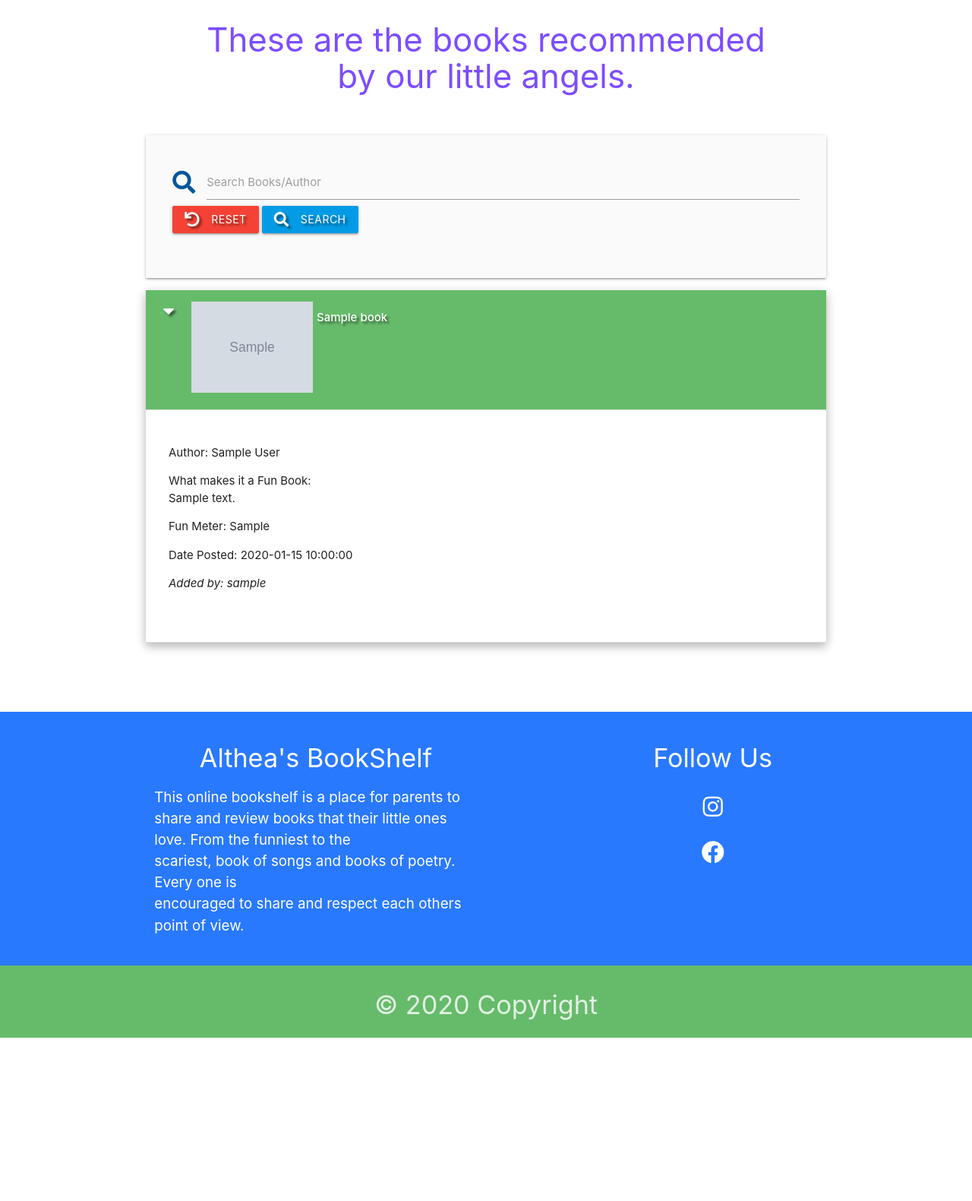
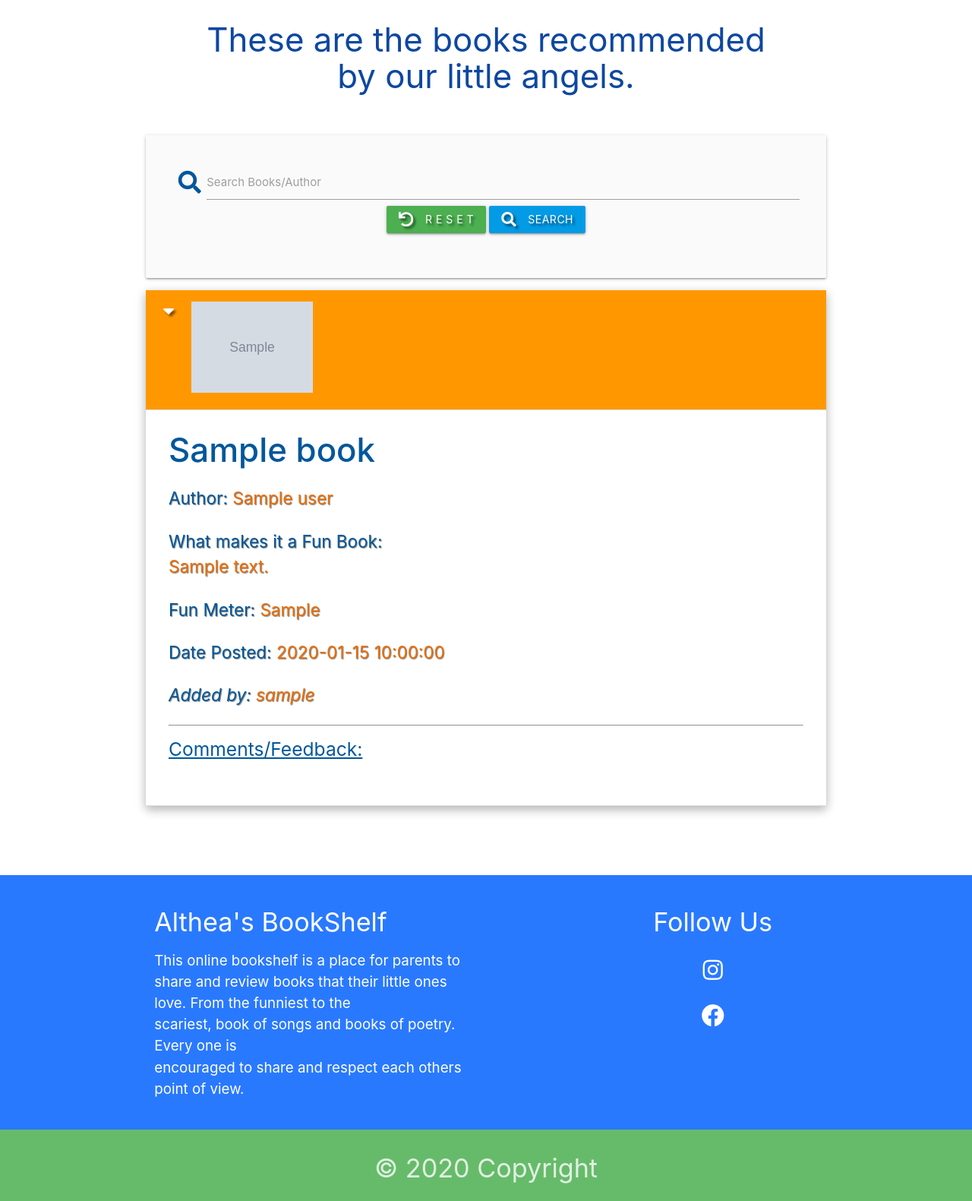
Before and after one commit to Code-Institute-Submissions/althea-bookshelf, a Flask app: page / in a window 1280 px wide, after a click that opens the changed part. Shown: the part 94-1675 px from the top of the page at 76% size. Before the commit the page ends 1460 px from the top, so only its background shows below. Run offline with Flask 2, Linux system fonts and the light colour scheme; grey boxes marked "Sample" are stand-in pictures; a database or web service that is not in the repository returns one stand-in record (values such as "Sample title"); some libraries are stand-ins or nearby versions.

Commit message:
Updated text appearance

```diff
--- a/app.py
+++ b/app.py
@@ -170,6 +170,8 @@ def add_book():
 @app.route("/edit_book/<book_id>", methods=["GET", "POST"])
 def edit_book(book_id):
     if request.method == "POST":
+        photo = request.files['photo_url']
+        photo_upload = cloudinary.uploader.upload(photo)
         is_recommend = "on" if request.form.get("is_recommend") else "off"
         review = {
             "book_title": request.form.get("book_title"),
@@ -178,7 +180,8 @@ def edit_book(book_id):
             "fun_meter": request.form.get("fun_meter"),
             "is_recommend": is_recommend,
             "date_posted": request.form.get("date_posted"),
-            "username": session["user"]
+            "username": session["user"],
+            "photo_url": photo_upload["secure_url"]
         }
         mongo.db.books.update({"_id": ObjectId(book_id)}, review)
         flash("Book review is updated!")
--- a/static/css/style.css
+++ b/static/css/style.css
@@ -9,7 +9,9 @@ body {
     flex: 1 0 auto;
   }
 
-/* navbar */
+
+/* -- navbar-- */
+
 .brand-logo {
     font-size: 3em;
 }
@@ -23,6 +25,13 @@ body {
     font-size: 1.25em;
 }
 
+/* -- modal messages --*/
+
+.modal {
+    color: #0d47a1;
+    text-shadow: none;
+}
+
 #book_title,
 #book_author, #angel_name {
     text-transform: capitalize;
@@ -32,33 +41,71 @@ body {
     text-shadow: 3px 3px 3px rgba(0, 0, 0, 0.5)
 }
 
+/*-- flash message --*/
+
 .flashes h4 {
     line-height: 2;
 }
 
+.flashes {
+    color: #0d47a1;
+}
+
+/*-- text colors --*/
+
 .register {
-    color: #03a9f4 ;
+    color: #0d47a1 ;
 }
 
 .slogan {
-    color: #7c4dff ;
+    color: #0d47a1 ;
     margin-bottom: 1.2em;
 }
+
+.book-details {
+    color: #01579b;
+    font-size: 1.5em;
+    text-shadow: 1px 1px 1px rgba(0, 0, 0, 0.5);
+}
+
+.book-info {
+    color: #ef6c00 ;
+}
+
+.review-by {
+    color: #0288d1 ;
+    font-size: 1em;
+}
+
+.book-review {
+    color: #f57c00  ;
+}
+
+/*-- buttons --*/
 
 .btn-small {
     margin: 5px;
 }
+
+/*-- collapsible --*/
 
 .collapsible-header .col strong {
     margin: 5px;
     line-height: 42px;
 }
 
+.collapsible-body {
+    padding-left: 2em;
+    padding-right: 2em;
+    padding-top: 0px;
+}
+
 img {
     height: 8em;
 }
 
-/* Footer */
+/*-- footer --*/
+
 .page-footer{
     margin-top: 5em;
 }
@@ -72,3 +119,7 @@ img {
     font-size: 2em;
     padding: 0.5em;
 }
+
+.fa-thumbs-up {
+    font-size: 2em;
+}
--- a/templates/base.html
+++ b/templates/base.html
@@ -82,7 +82,7 @@
         <div class="container">
             <div class="row">
                 <div class="col l6 s12">
-                    <h4 class="center-align">Althea's BookShelf</h4>
+                    <h4 class="left-align">Althea's BookShelf</h4>
                     <p class="footer-about">
                         This online bookshelf is a place for parents to share and review
                         books that their little ones love. From the funniest to the<br>
--- a/templates/books.html
+++ b/templates/books.html
@@ -5,20 +5,18 @@
 
     <!-- creating a search for all books -->
     <div class="row card-panel grey lighten-5">
-        <form action="{{ url_for('search') }}" method="post" class="col s12">
-            <div class="row valign-wrapper left-align">
+        <form action="{{ url_for('search') }}" method="post">
+            <div class="row valign-wrapper center-align">
                 <div class="input-field col s12 m12">
                     <i class="fas fa-search prefix light-blue-text text-darken-4"></i>
                     <input type="text" name="query" id="query" minlength="3" class="validate" required>
                     <label for="query">Search Books/Author</label>
 
-                    <a href="{{ url_for('get_books') }}" class="red btn text-shadow">
-                        <i class="fas fa-undo left"></i>
-                        Reset
-                        </a>
+                    <a href="{{ url_for('get_books') }}" class="green btn text-shadow">
+                        R e s e t<i class="fas fa-undo left"></i>
+                    </a>
                     <button type="submit" class="light-blue darken-1 btn text-shadow">
-                        <i class="fas fa-search left"></i>
-                        Search
+                        Search<i class="fas fa-search left"></i>
                     </button>
                 </div>
             </div>
@@ -29,33 +27,45 @@
     <ul class="collapsible popout">
         {% for book in books %}
         <li>
-            <div class="collapsible-header green lighten-1 white-text text-darken-4 text-shadow">
+            <div class="collapsible-header orange white-text text-darken-4 text-shadow">
 
                 <!-- adding image of book -->
-                 <i class="fas fa-caret-down"></i>
-                <div class="col s3">
+                <i class="fas fa-caret-down"></i>
+                <div class="col s6">
                     <img class="card-images" src="{{ book.photo_url }}" alt="book-picture">
                 </div>
-                <div class="col s3">
+
+                <div class="col s6">
 
                     <!-- adding remove and edit book functionality -->
+                    {% if session.user|lower == book.username|lower %}
+                        <a href="#remove{{ loop.index }}" class="btn-small green waves-effect waves-light                  modal-trigger">
+                            Delete
+                        </a>
 
-                    {% if session.user|lower == book.username|lower %}
-                        <a href="#remove{{ loop.index }}" class="btn-small green accent-4 waves-effect waves-light                  modal-trigger">
-                            Remove Book
-                        </a>
                         <a href="{{ url_for('edit_book', book_id=book._id) }}" class="btn-small light-blue accent-4">
-                            Edit Book
+                            Update
                         </a>
 
                         <!-- modal body for removing a book -->
                         <div id="remove{{ loop.index }}" class="modal">
                             <div class="modal-content">
-                                <h4>Are you sure you want to remove this book?</h4>
+                                <h3 class="center-align">Delete Book</h3>
+                                <p class="center-align">Are you sure you want to remove this book?</p>
                             </div>
-                            <div class="modal-footer">
-                                <a href="{{ url_for('remove_book', book_id=book._id) }}" class="btn waves-light waves-effect yellow">Delete</a>
-                                <a href="{{ url_for('get_books') }}" class="modal-close btn waves-light waves-effect  blue">Cancel</a>
+                            <div class="row">
+                                <div class="col s6 center-align">
+                                    <a href="{{ url_for('remove_book', book_id=book._id) }}"
+                                        class="btn-small green accent-4 waves-effect waves-light">
+                                    Delete
+                                    </a>
+                                </div>
+                                <div class="col s6 center-align">
+                                    <a href="{{ url_for('get_books') }}"
+                                        class="modal-close btn waves-light waves-effect btn light-blue">
+                                    Cancel
+                                    </a>
+                                </div>
                             </div>
                         </div>
                     {% endif %}
@@ -63,8 +73,7 @@
                 </div>
 
                 <!-- adding the book title and is recommended -->
-                <div class="col s6">
-                    <strong>{{ book.book_title }}</strong>
+                <div class="hide-on-small-only">
                     {% if book.is_recommend == "on" %}
                         <i class="fas fa-thumbs-up light-blue-text text-lighten-2 tooltipped"
                             data-position="right" data-tooltip="Recommended"></i>
@@ -75,21 +84,40 @@
 
             <!-- adding other details of the book -->
             <div class="collapsible-body">
-                <p>Author: <span>{{ book.book_author }}</span></p>
-                <p>What makes it a Fun Book: <br>{{ book.book_review }}</p>
-                <p>Fun Meter: <span>{{ book.fun_meter }}</span></p>
-                <p>Date Posted: <span>{{ book.date_posted }}</span></p>
-                <p><em> Added by: {{ book.username }}</em></p>
+                <h3 class="light-blue-text text-darken-4">
+                    <strong>{{ book.book_title|capitalize }}</strong>
+                </h3>
+                <p class="book-details">Author: <span class="book-info">
+                    {{ book.book_author|capitalize }}
+                </span></p>
+                <p class="book-details">What makes it a Fun Book:
+                    <br><span class="book-info">{{ book.book_review }}</span>
+                </p>
+                <p class="book-details">Fun Meter:
+                    <span class="book-info">{{ book.fun_meter }}</span>
+                </p>
+                <p class="book-details">Date Posted:
+                    <span class="book-info">{{ book.date_posted }}</span>
+                </p>
+                <p class="book-details"><em> Added by:
+                    <span class="book-info">{{ book.username }}</span></em>
+                </p>
 
-                <!-- adding a review on the books -->
-                <div class="row">
+                <hr>
+                <!-- adding a review of the books -->
+                <div class="row ">
+                <h5 class="light-blue-text text-darken-4"><u> Comments/Feedback: </u></h5>
                     {% if session.user %}
                         {% for reviews in review %}
                             {% if reviews.title==book.book_title %}
 
                             <div>
-                                <p><span>Reviewed by:</span> {{ reviews.username }}</p>
-                                <p><span>Book Review:</span> {{ reviews.user_review }}</p>
+                                <p class="review-by">Reviewed by:<span class="book-review">
+                                    {{ reviews.username }} </span>
+                                </p>
+                                <p class="review-by">Book Review:<span class="book-review">
+                                    {{ reviews.user_review }} </span>
+                                </p>
                             </div>
 
                             {% if reviews.username==session.user %}
@@ -103,8 +131,8 @@
                                         <h4>Are you sure you want to delete your review?</h4>
                                     </div>
                                     <div class="modal-footer">
-                                        <a href="{{ url_for('remove_review', review_id=reviews._id) }}" class="btn waves-light waves-effect yellow">Delete</a>
-                                        <a href="#!" class="modal-close btn waves-light waves-effect  blue">Cancel</a>
+                                        <a href="{{ url_for('remove_review', review_id=reviews._id) }}" class="btn-small green accent-4 waves-effect waves-light">Delete</a>
+                                        <a href="#!" class="modal-close btn waves-light waves-effect blue">Cancel</a>
                                     </div>
                                 </div>
                                 {% endif %}
@@ -112,7 +140,7 @@
                         {% endfor %}
 
                             <!-- add a review button -->
-                            <a href="{{ url_for('add_review', book_id=book._id) }}" class="btn-small green accent-4" type="submit">
+                            <a href="{{ url_for('add_review', book_id=book._id) }}" class="modal-close btn waves-light waves-effect btn light-blue" type="submit">
                                 Add a Review
                             </a>
 
--- a/templates/login.html
+++ b/templates/login.html
@@ -40,10 +40,10 @@
 
 <div class="row">
     <div class="col s12">
-        <p class="center-align register">
+        <h5 class="center-align register">
             New Here?
             <a href="{{ url_for('register') }}" class="orange-text">Register Account</a>
-        </p>
+        </h5>
     </div>
 </div>
 
```
Also changed, not shown: templates/add_books.html (+14 -15 lines), templates/add_review.html (+10 -9 lines), templates/edit_book.html (+15 -9 lines), templates/profile.html (+13 -10 lines), templates/register.html (+6 -6 lines).
